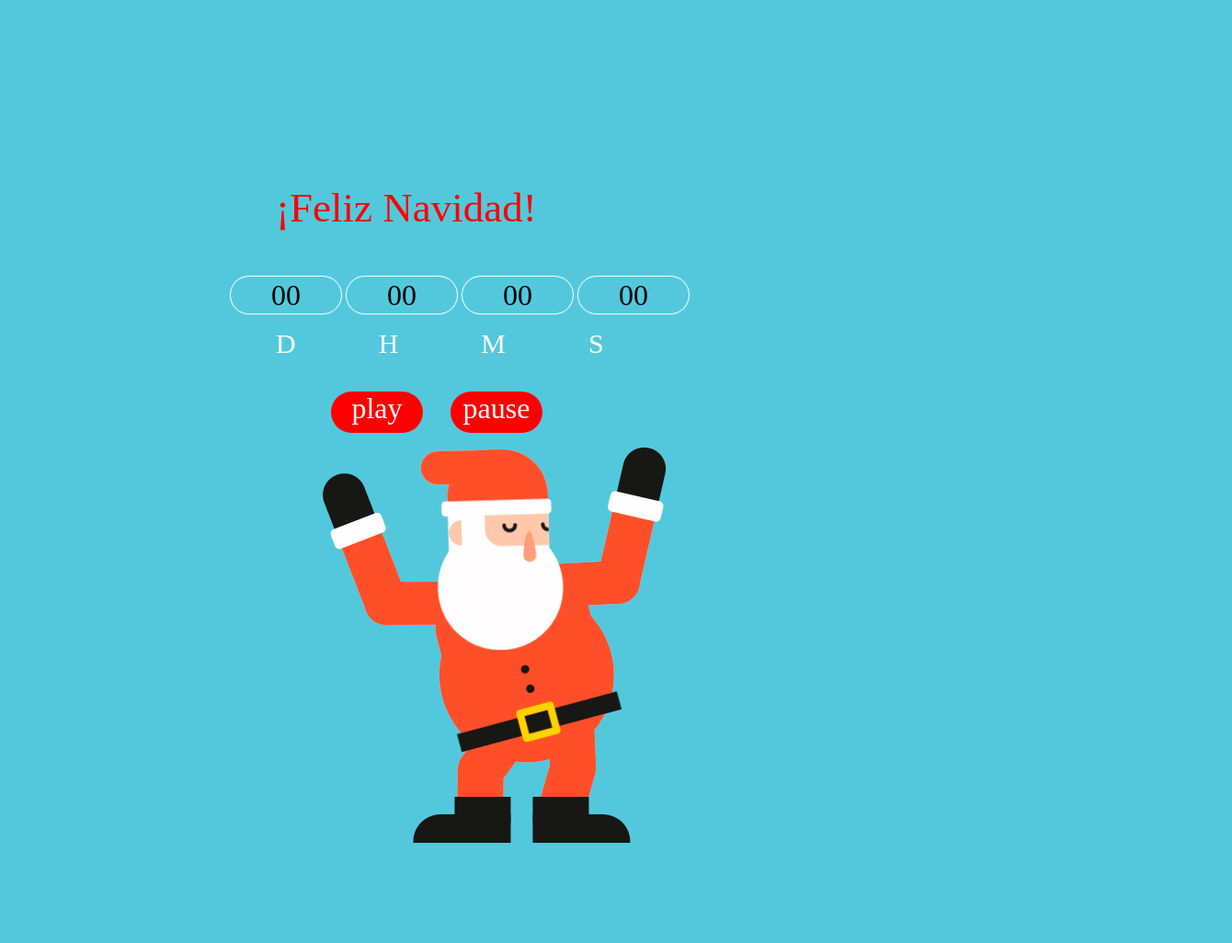
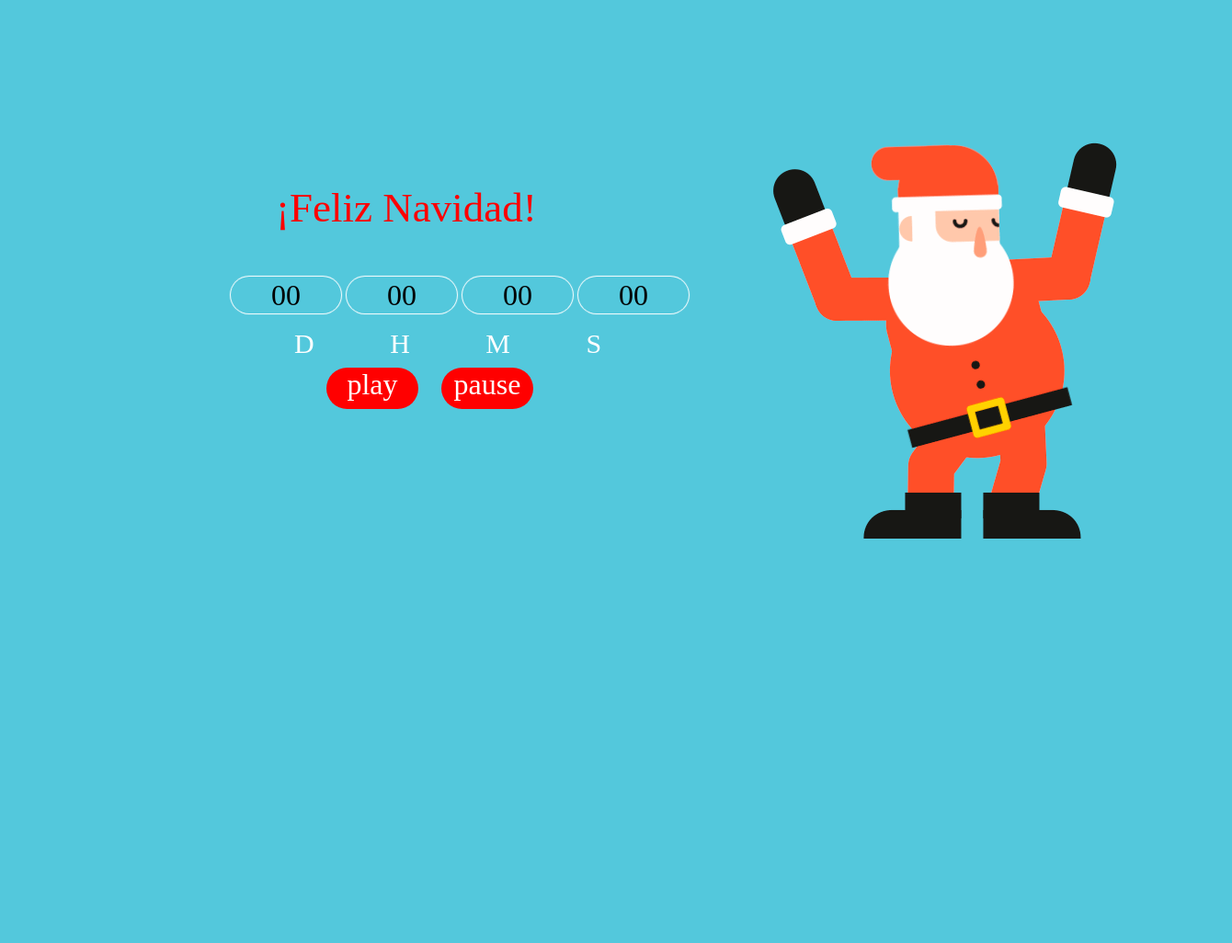
Before and after one commit to JULIETHRODRIGUEZ14/navidad, a plain HTML site: page index.html in a window 1280 px wide. Shown: the whole page at 92% size, 1340 px wide, since content can reach past the window. After the commit the page ends 800 px from the top, so only its background shows below. Drawn offline with Linux system fonts and the light colour scheme.

Commit message:
ya lo logre terminado

```diff
--- a/css/style.css
+++ b/css/style.css
@@ -36,12 +36,14 @@ body{
 
 #papaquieto{
     background: no-repeat;
-    width: 600px;
-    height: 600px;
+    width: 500px;
+    height: 610px;
     background-image: url(../img/papaNoel1.png);
     top: 150px;
-    right: 200px;
-    left: 200px;
+    right: 300vh;
+    left: 500px;
+    display: flex;
+    margin: 0px 100px 0px 800px;
 }
 
 #papaquieto.on{
@@ -55,17 +57,17 @@ body{
     width: 100px;
     height: 45px;
     text-align: center;
-    justify-content: center;
     border-radius: 5rem;
     font-size: 2rem;
     cursor: pointer;
-    position: absolute;
-    left: 110px;
+    margin: 100px 300px 800px 80px 300px ;
+    top: 400px;
+    position:fixed;
+    left: 355px;
 
 }
 /*botones*/
 #papaNoelOnOff1{
-    display: flex;
     background-color:  rgb(255, 0, 0);
     color: rgb(255, 255, 255);
     width: 100px;
@@ -76,10 +78,12 @@ body{
     font-size: 2rem;
     cursor: pointer;
     position: absolute;
-    left: 240px;
+    left: 480px;
+    right: 800px;
+    top:400px ;
 }
 
-.papaNoelOnOff.on{
+.papaNoelOnOff{
     color: aliceblue;
     position: fixed;
     top: 60vh;
@@ -91,7 +95,7 @@ body{
     cursor: pointer;
     background-color: rgb(255, 0, 0);
 }
-.papaNoelOnOff1.on{
+.papaNoelOnOff1{
     color: aliceblue;
     position: fixed;
     top: 60vh;
@@ -123,12 +127,20 @@ body{
 
 }
 .cuenta {
-    display: flex;
-    padding: 5px 5px 5px;
+    margin: 10px 0px 10px auto;
+    padding: 5px 5px 5px 45px;/*arriba,derecha,abajo,izquierda*/
     color: white;
     font-size: 30px;
 }
 
 .cuenta span {
-    margin: 10px 45px 30px;
+    margin: 0px 50px 10px 25px;
 }
+
+
+/* .baile{
+    display: flex;
+    justify-content: end;
+    align-items: center;
+    height: 100px;
+} */
--- a/index.html
+++ b/index.html
@@ -21,23 +21,23 @@
                 <div class="reloj" id="minutos"></div>
                 <div class="reloj" id="segundos"></div>
 
+
             <div class="cuenta">
                 <span class="Di">D</span>
                 <span class="Ho">H</span>
                 <span class="Mi">M</span>
                 <span class="Se">S</span>
             </div>
+            </div>
+            <div class="baile"></div>
+                <div class="mover" id="mueve"></div>
+                <div id="papaquieto" class="papaapagado">
 
-                 <div class="baile">
-                    <div id="papaquieto" class="papaapagado">
                  <div id="papaNoelOnOff" onclick="bailar()">play</div>
                 <div id="papaNoelOnOff1" onclick="bailar()">pause</div>
                 </div>
             </div>
         </div>
-           <!-- <div class="content-right">
-            <div class="papaNoelOff" id="papaNoelquieto"></div>
-            </div>    -->
     </div>
 
 
--- a/script.js
+++ b/script.js
@@ -80,4 +80,4 @@ function cuentaRegresiva(tiempoFaltante,mensaje){
 
 //console.log(obtenerTiempoFaltante('Dec 25 2023 00:00:00 GMT-0500'))//
 
-cuentaRegresiva('Nov 18 2023 23:18:00 GMT-0500','¡Feliz Navidad!')
+cuentaRegresiva('Nov 19 2023 02:01:00 GMT-0500','¡Feliz Navidad!')
```
Lines whose indentation alone changed are shown as unchanged.
